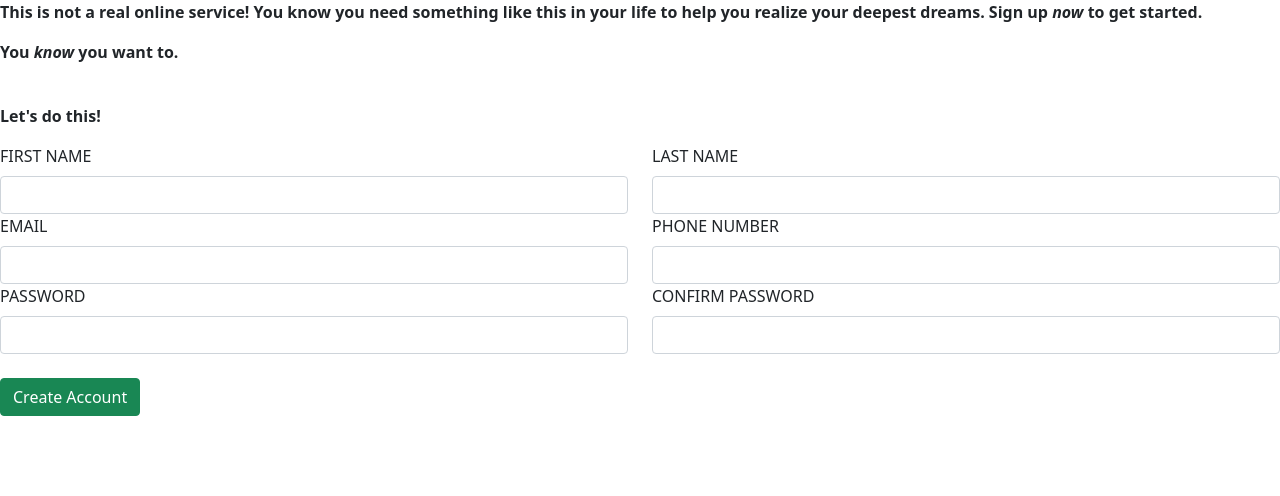
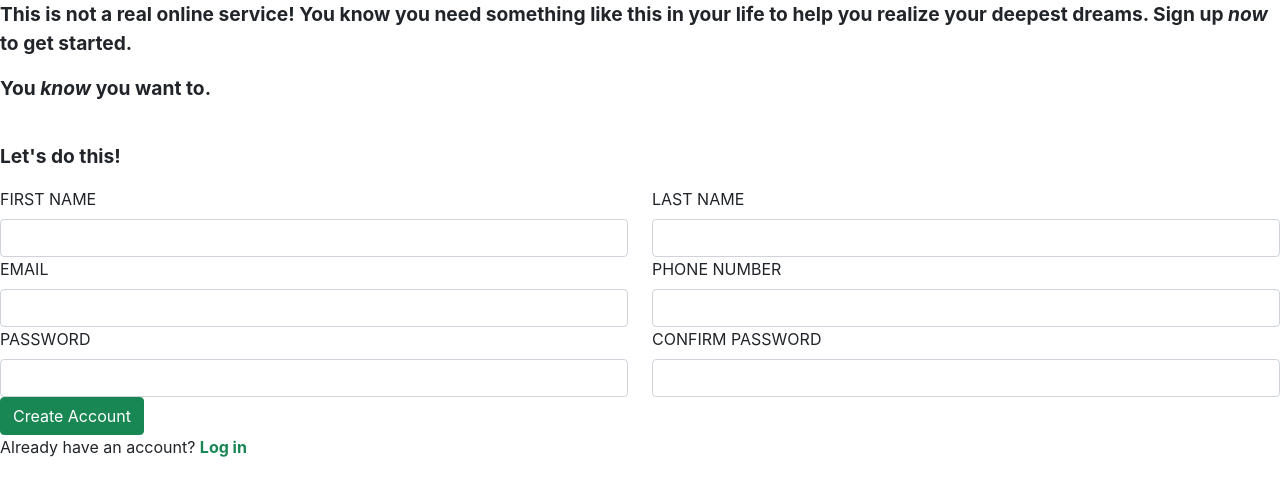
Before and after one commit to Derrickdog/sign-up, a plain HTML site: page index.html in a window 1280 px wide. Drawn offline with nearby package versions, Linux system fonts and the light colour scheme.

Commit message:
Add elements

```diff
--- a/index.html
+++ b/index.html
@@ -8,10 +8,10 @@
     <title>Sign Up</title>
   </head>
   <body>
-    <p>This is not a real online service! You know you need something like this in your life to help you realize your deepest dreams. Sign up <em>now</em> to get started.</p>
-    <p>You <em>know</em> you want to.</p>
+    <p class="greeting">This is not a real online service! You know you need something like this in your life to help you realize your deepest dreams. Sign up <em>now</em> to get started.</p>
+    <p class="greeting">You <em>know</em> you want to.</p>
     <br>
-    <p>Let's do this!</p>
+    <p class="greeting">Let's do this!</p>
     <form>
         <div class="row">
             <div class="col">
@@ -32,8 +32,8 @@
             </div>
         </div>
     </form>
-    <br>
     <button type="submit" class="btn btn-success">Create Account</button>
+    <p>Already have an account? <a href="#" class="link-success">Log in</a></p>
 
 
 
--- a/styles.css
+++ b/styles.css
@@ -1,3 +1,14 @@
-p{
+body{
+    font-family: -apple-system, BlinkMacSystemFont, 'Segoe UI', Roboto, Oxygen, Ubuntu, Cantarell, 'Open Sans', 'Helvetica Neue', sans-serif;
+}
+.greeting{
+    font-weight: bold;
+    font-size: 1.2rem;
+}
+.link-success{
+    text-decoration: none;
     font-weight: bold;
 }
+.link-success:hover{
+    text-decoration: underline;
+}
```
